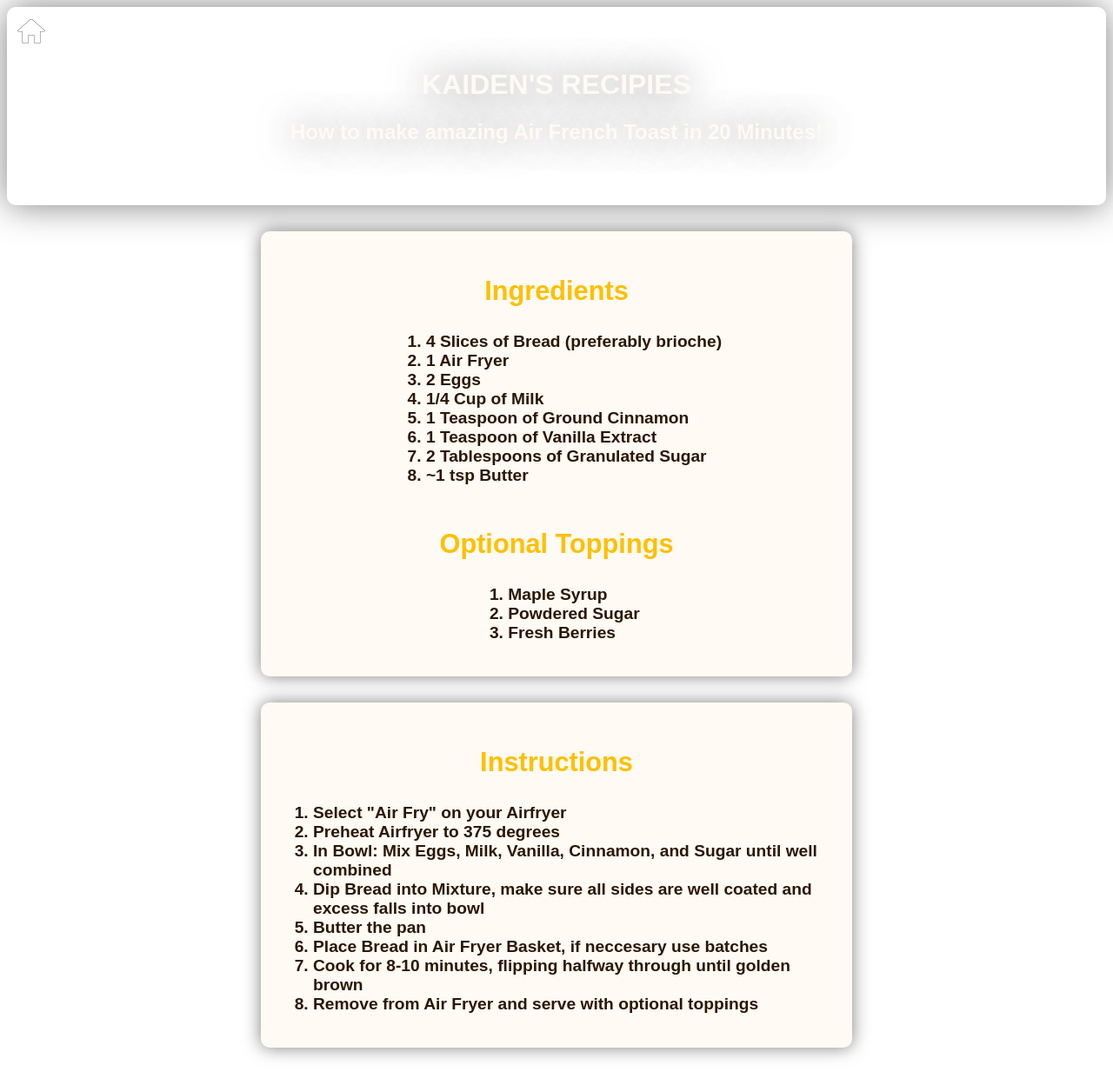
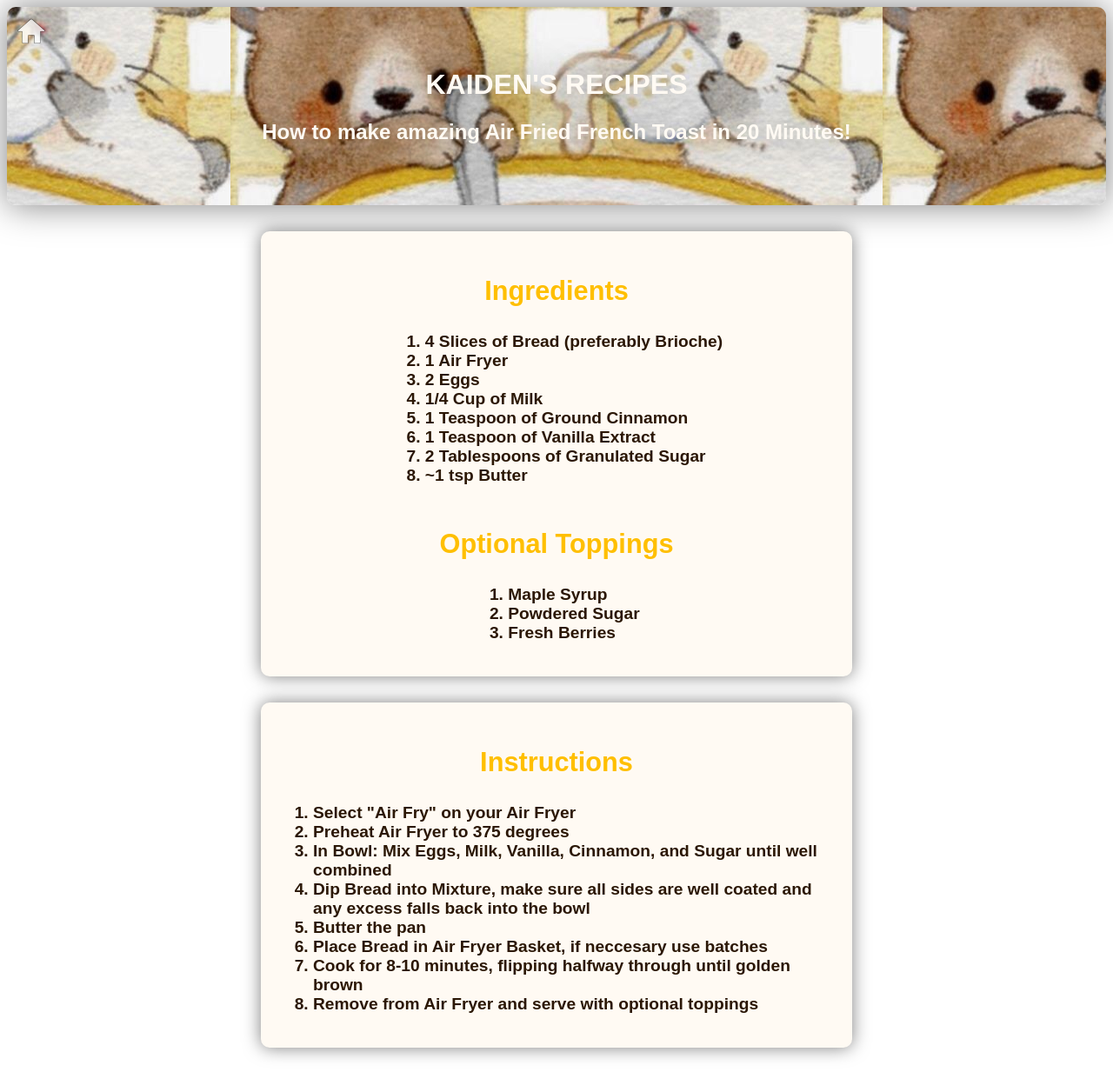
Before and after one commit to MC-KJ/KJSRecipies, a plain HTML site: page Recipies/frenchToastRecipe.Html in a window 1280 px wide. Shown: the whole page at 87% size. Drawn offline with Linux system fonts and the light colour scheme.

Commit message:
Fixing some minor mistakes

```diff
--- a/Recipies/frenchToastRecipe.Html
+++ b/Recipies/frenchToastRecipe.Html
@@ -12,15 +12,15 @@
         <a href="../index.html">
         <image class="homebutton" src="/images/61972 (2).png" alt="Kaiden's Recipes Logo">
         </a>
-        <h1>KAIDEN'S RECIPIES</h1>
+        <h1>KAIDEN'S RECIPES</h1>
 
-        <h2>How to make amazing Air French Toast in 20 Minutes!</h2>
+        <h2>How to make amazing Air Fried French Toast in 20 Minutes!</h2>
     </header>
     <div>
         <div class="ingredients">
                 <h3>Ingredients</h3>
                 <ol>
-                <li> 4 Slices of Bread (preferably brioche)</li>
+                <li> 4 Slices of Bread (preferably Brioche)</li>
                 <li> 1 Air Fryer</li>
                 <li> 2 Eggs</li>
                 <li> 1/4 Cup of Milk</li>
@@ -40,10 +40,10 @@
         <div class="instructions">
                 <h3>Instructions</h3>
                 <ol>
-                    <li>Select "Air Fry" on your Airfryer</li>
-                    <li>Preheat Airfryer to 375 degrees</li>
+                    <li>Select "Air Fry" on your Air Fryer</li>
+                    <li>Preheat Air Fryer to 375 degrees</li>
                     <li>In Bowl: Mix Eggs, Milk, Vanilla, Cinnamon, and Sugar until well combined</li>
-                    <li>Dip Bread into Mixture, make sure all sides are well coated and excess falls into bowl</li>
+                    <li>Dip Bread into Mixture, make sure all sides are well coated and any excess falls back into the bowl</li>
                     <li>Butter the pan</li>
                     <li>Place Bread in Air Fryer Basket, if neccesary use batches</li>
                     <li>Cook for 8-10 minutes, flipping halfway through until golden brown</li>
--- a/Recipies/recipeStyles.css
+++ b/Recipies/recipeStyles.css
@@ -1,5 +1,5 @@
 header {
-background-image: url(images/b9d8e986e33a279ed069e720358d6e7d.jpg);
+background-image: url(/images/b9d8e986e33a279ed069e720358d6e7d.jpg);
     color: #FFFAF3;
     align-items: center;
     padding: 50px 20px;
```
Also changed, not shown: Recipies/baconRecipe.html (+4 -4 lines), Recipies/scrambledEggsRecipe.html (+1 -1 lines).
